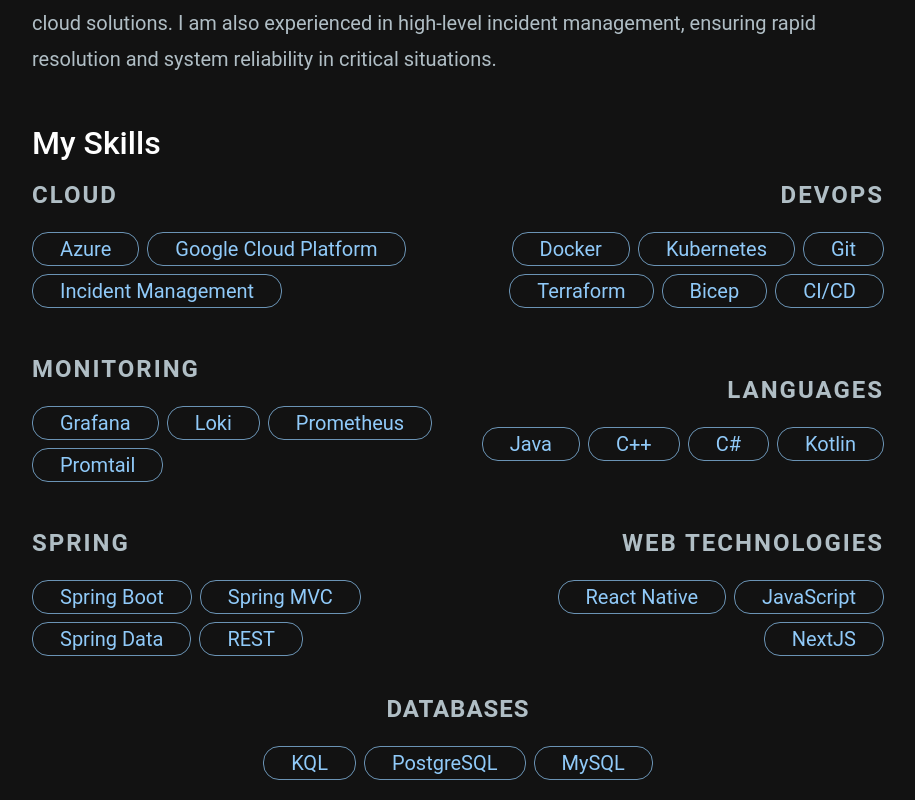
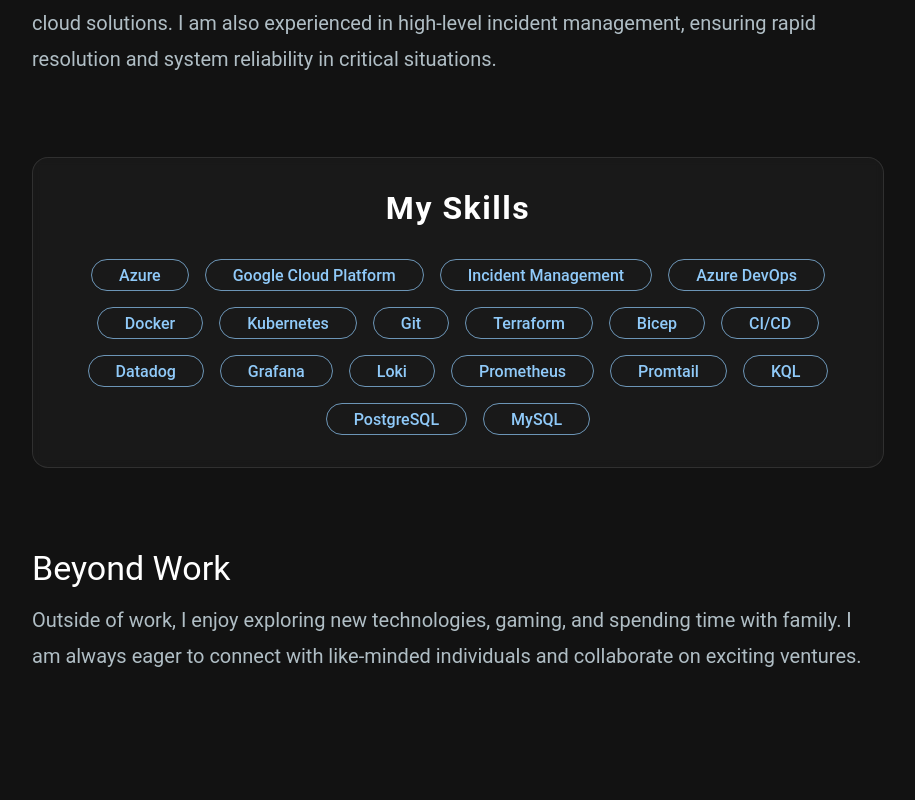
Before and after one commit to alsheikhhusam/PortfolioProject, a Next.js app in the folder my-portfolio/: page /about in a window 1280 px wide. Shown: the part 540-1340 px from the top of the page, without its empty margins (182-1097 px from the left). After the commit the page ends 1278 px from the top, so only its background shows below. Built offline with nearby package versions, Linux system fonts and the light colour scheme.

Commit message:
Updating Portfolio about section

```diff
--- a/my-portfolio/pages/about.js
+++ b/my-portfolio/pages/about.js
@@ -5,172 +5,26 @@
 import ArrowBackIcon from "@mui/icons-material/ArrowBack";
 
 const skills = [
-    {
-        category: "Cloud",
-        items: ["Azure", "Google Cloud Platform", "Incident Management"]
-    },
-    {
-        category: "DevOps",
-        items: ["Docker", "Kubernetes", "Git", "Terraform", "Bicep", "CI/CD"]
-    },
-    {
-        category: "Monitoring",
-        items: ["Grafana", "Loki", "Prometheus", "Promtail"]
-    },
-    {
-        category: "Languages",
-        items: ["Java", "C++", "C#", "Kotlin"]
-    },
-    {
-        category: "Spring",
-        items: ["Spring Boot", "Spring MVC", "Spring Data", "REST"]
-    },
-    {
-        category: "Web Technologies",
-        items: ["React Native", "JavaScript", "NextJS"]
-    },
-    {
-        category: "Databases",
-        items: ["KQL", "PostgreSQL", "MySQL"]
-    },
+    "Azure",
+    "Google Cloud Platform",
+    "Incident Management",
+    "Azure DevOps",
+    "Docker",
+    "Kubernetes",
+    "Git", "Terraform",
+    "Bicep",
+    "CI/CD",
+    "Datadog",
+    "Grafana",
+    "Loki",
+    "Prometheus",
+    "Promtail",
+    "KQL",
+    "PostgreSQL",
+    "MySQL"
 ];
 
-// Utility to split the array into columns dynamically and evenly
-const splitSkills = (skills, numColumns = 2) => {
-    const columns = Array.from({ length: numColumns }, () => []);
-
-    skills.forEach((skill, index) => {
-        columns[index % numColumns].push(skill);
-    });
-
-    // Ensure all columns have the same number of elements
-    const minLength = Math.min(...columns.map((col) => col.length));
-    columns.forEach((col, index) => {
-        if (col.length > minLength) {
-            col.pop(); // Remove the last element from the column if it's longer
-        }
-    });
-
-    return columns;
-};
-
-// Reusable component to render a skill column
-const SkillColumn = ({ categories, align = "left" }) => (
-    <Box
-        sx={{
-            flex: "1 1 0",
-            display: "flex",
-            flexDirection: "column",
-            gap: 5,
-            justifyContent: "space-between"
-        }}
-    >
-        {categories.map((skillCategory) => (
-            <Box key={skillCategory.category}>
-                <Typography
-                    variant="subtitle1"
-                    sx={{
-                        fontWeight: "bold",
-                        fontSize: "1.5rem",
-                        mb: 2,
-                        color: "text.secondary",
-                        textTransform: "uppercase",
-                        letterSpacing: 2,
-                        textAlign: align,
-                    }}
-                >
-                    {skillCategory.category}
-                </Typography>
-                <Box
-                    sx={{
-                        display: "flex",
-                        flexWrap: "wrap",
-                        gap: 1,
-                        justifyContent: align === "right" ? "flex-end" : "flex-start",
-                    }}
-                >
-                    {skillCategory.items.map((item) => (
-                        <Chip
-                            key={item}
-                            label={item}
-                            variant="outlined"
-                            color="primary"
-                            sx={{
-                                fontSize: "1.25rem",
-                                fontWeight: "semi-bold",
-                                padding: 2
-                            }}
-                        />
-                    ))}
-                </Box>
-            </Box>
-        ))}
-    </Box>
-);
-
-SkillColumn.propTypes = {
-    categories: PropTypes.arrayOf(
-        PropTypes.shape({
-                category: PropTypes.string.isRequired,
-                items: PropTypes.arrayOf(PropTypes.string).isRequired,
-        })
-    ).isRequired,
-    align: PropTypes.oneOf(["left", "right"]),
-};
-
-// Reusable component for the odd category
-const OddCategory = ({ category }) => category ? (
-    <Box textAlign="center" sx={{ mt: 4 }}>
-        <Typography
-            variant="subtitle1"
-            sx={{
-                fontWeight: "bold",
-                fontSize: "1.5rem",
-                mb: 2,
-                color: "text.secondary",
-                textTransform: "uppercase",
-                letterSpacing: 1,
-            }}
-        >
-        {category.category}
-        </Typography>
-        <Box
-            sx={{
-                display: "inline-flex",
-                flexWrap: "wrap",
-                justifyContent: "center",
-                gap: 1,
-            }}
-        >
-            {category.items.map((item) => (
-                <Chip
-                    key={item}
-                    label={item}
-                    variant="outlined"
-                    color="primary"
-                    sx={{
-                        fontSize: "1.25rem",
-                        fontWeight: "semi-bold",
-                        padding: 2
-                    }}
-                />
-            ))}
-        </Box>
-    </Box>
-) : null;
-
-OddCategory.propTypes = {
-    category: PropTypes.shape({
-        category: PropTypes.string.isRequired,
-        items: PropTypes.arrayOf(PropTypes.string).isRequired,
-    }),
-};
-
 export default function About() {
-    const numColumns = 2; // Adjust the number of columns as needed
-    const columns = splitSkills(skills, numColumns);    // Split the skills into columns
-    const oddCategory = skills.length % numColumns !== 0 ? skills[skills.length - 1] : null;    //  Get the odd category if it exists
-
     // Handle back button click
     const router = useRouter();
     const handleBackClick = () => {
@@ -223,31 +77,61 @@
             </Box>
 
             {/* Skills */}
-            <Box sx={{ mb: 6 }}>
-                <Typography variant="h3" gutterBottom>
+            <Box
+                sx={{
+                    mt: 10, // more spacing before footer
+                    mb: 10,
+                    p: 4,
+                    borderRadius: 4,
+                    backgroundColor: "rgba(255, 255, 255, 0.03)",
+                    border: "1px solid rgba(255, 255, 255, 0.1)",
+                    backdropFilter: "blur(4px)",
+                }}
+            >
+                <Typography
+                    variant="h3"
+                    gutterBottom
+                    sx={{
+                        mb: 4,
+                        fontWeight: "bold",
+                        textAlign: "center",
+                        letterSpacing: 1.5,
+                    }}
+                >
                     My Skills
                 </Typography>
+
                 <Box
                     sx={{
                         display: "flex",
-                        justifyContent: "space-between",
-                        gap: 4,
                         flexWrap: "wrap",
+                        gap: 2,
+                        justifyContent: "center",
                     }}
                 >
-                    {columns.map((column, index) => (
-                        <SkillColumn
-                            key={column[0]?.category} // Use the category of the first skill in the column as the key   //  array indexes as keys in React can lead to problems
-                            categories={column}
-                            align={index % 2 === 0 ? "left" : "right"}
-                    />
+                    {skills.map((skill) => (
+                        <Chip
+                            key={skill}
+                            label={skill}
+                            variant="outlined"
+                            color="primary"
+                            sx={{
+                                fontSize: "1rem",
+                                fontWeight: 500,
+                                px: 2,
+                                py: 1,
+                                borderRadius: "20px",
+                                transition: "all 0.2s ease-in-out",
+                                "&:hover": {
+                                    backgroundColor: "primary.main",
+                                    color: "#fff",
+                                    transform: "translateY(-3px)",
+                                    boxShadow: "0 4px 12px rgba(0,0,0,0.4)",
+                                },
+                            }}
+                        />
                     ))}
                 </Box>
-                {oddCategory && (
-                    <Box textAlign="center" sx={{ mt: 4 }}>
-                        <OddCategory category={oddCategory} />
-                    </Box>
-                )}
             </Box>
 
             {/* Footer */}
```
